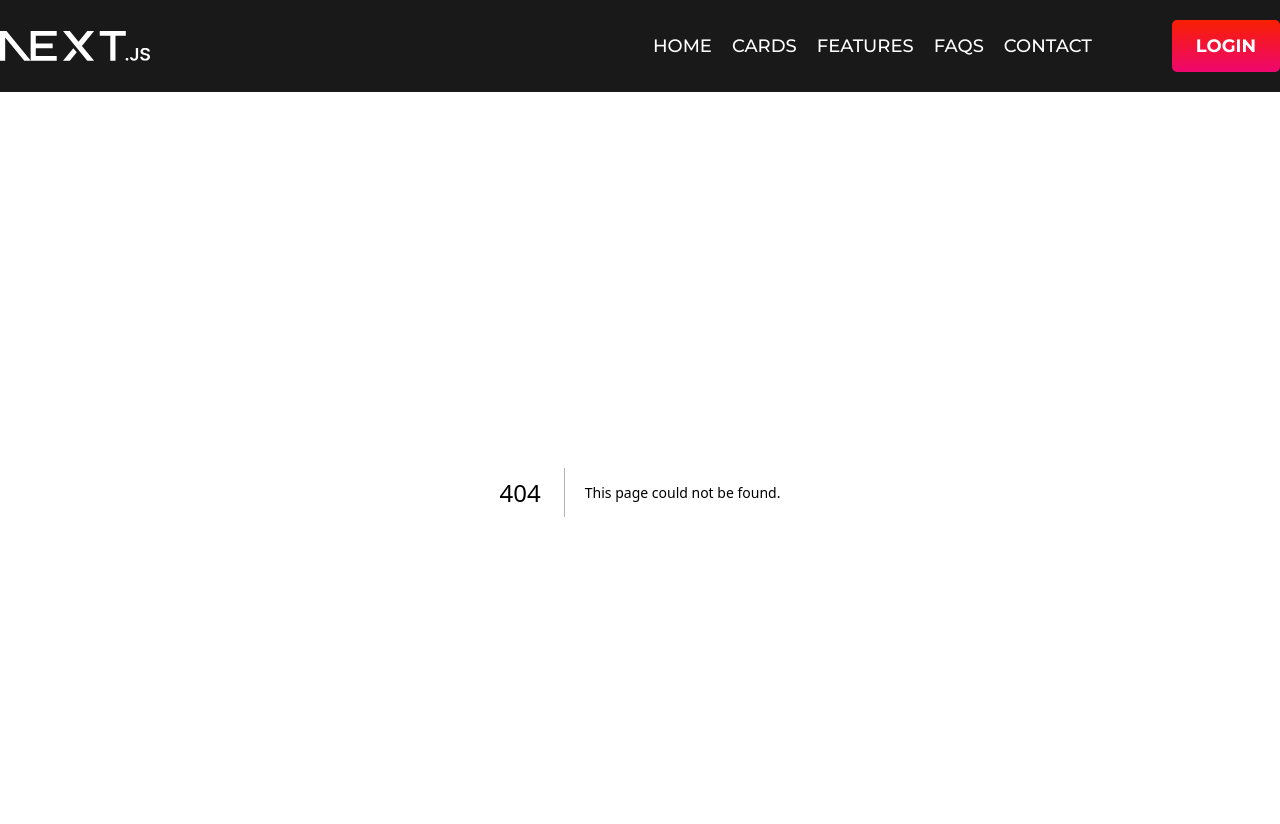
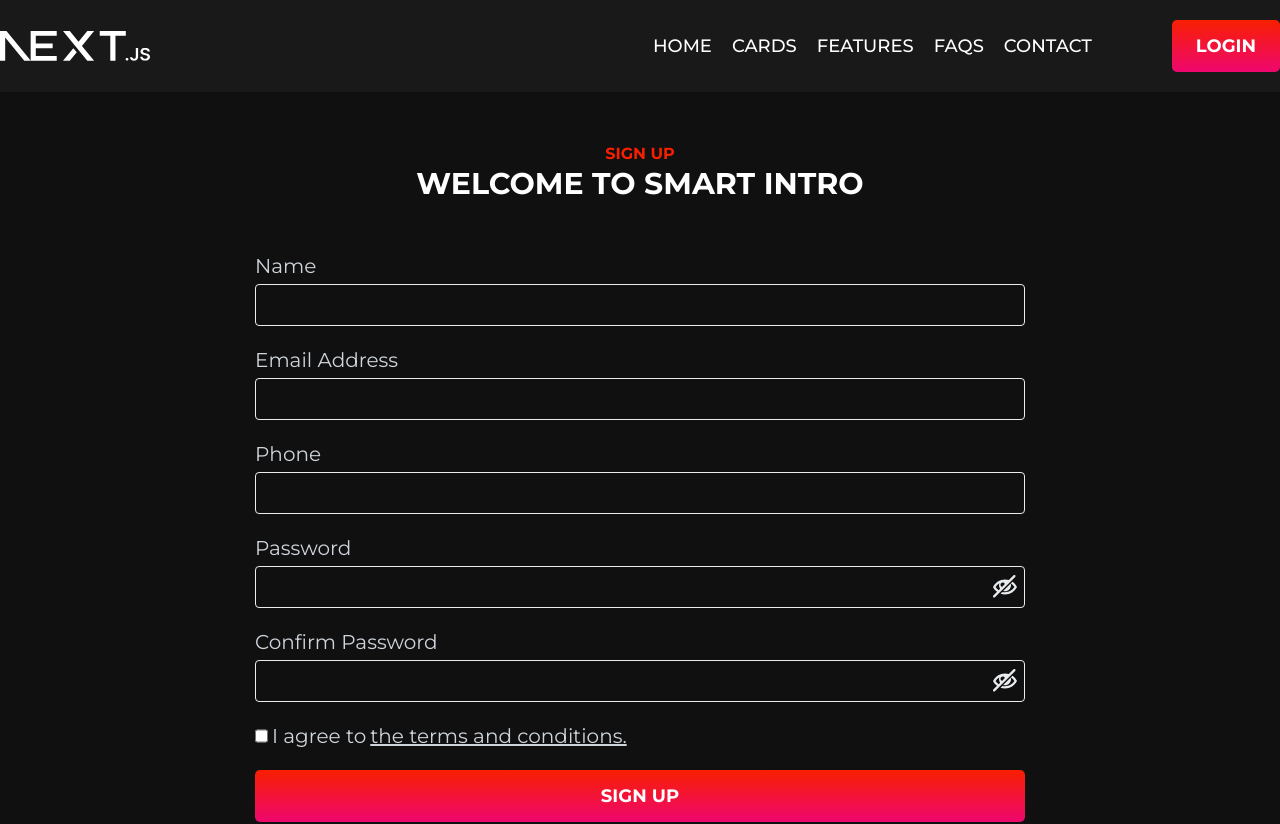
Before and after one commit to jayen123/SmartIntro, a Next.js app: page /signup in a window 1280 px wide. Before the commit this address had no page. Shown: the top 824 px of the page. Built offline with nearby package versions, Linux system fonts and the light colour scheme.

Commit message:
add carousel

```diff
--- a/src/app/card/page.jsx
+++ b/src/app/card/page.jsx
@@ -1,7 +1,9 @@
+import CommonHero from "../components/commonpage"
 import Productcard from "../components/ProductCard"
 export default function Card() {
   return (
     <>
+        <CommonHero heading="Products" />
         <Productcard/>
     </>
   )
--- a/src/app/components/ProductCard.jsx
+++ b/src/app/components/ProductCard.jsx
@@ -53,6 +53,54 @@ export default function Productcard() {
           currentPrice: "1800$",
           allTimePrice: "2500$",
         },
+        {
+          id: 7,
+          name: "White Card",
+          quality: "Premium",
+          image: "/images/white-card.png",
+          currentPrice: "1800$",
+          allTimePrice: "2500$",
+        },
+        {
+          id: 8,
+          name: "Red Card",
+          quality: "Regular",
+          image: "/images/red-card.png",
+          currentPrice: "1800$",
+          allTimePrice: "2500$",
+        },
+        {
+          id: 9,
+          name: "Black Card",
+          quality: "Premium",
+          image: "/images/gradient-card.png",
+          currentPrice: "1800$",
+          allTimePrice: "2500$",
+        },
+        {
+          id: 10,
+          name: "White Card",
+          quality: "Premium",
+          image: "/images/white-card.png",
+          currentPrice: "1800$",
+          allTimePrice: "2500$",
+        },
+        {
+          id: 11,
+          name: "Red Card",
+          quality: "Premium",
+          image: "/images/red-card.png",
+          currentPrice: "1800$",
+          allTimePrice: "2500$",
+        },
+        {
+          id: 12,
+          name: "Black Card",
+          quality: "Premium",
+          image: "/images/gradient-card.png",
+          currentPrice: "1800$",
+          allTimePrice: "2500$",
+        },
       ];
       const cardVarients = {
         hidden : {
--- a/src/app/components/SingleCard.jsx
+++ b/src/app/components/SingleCard.jsx
@@ -6,7 +6,7 @@ export default function SingleCard({bg,quality,name,currentPrice,allTimePrice})
       <div class="group flex flex-col gap-3">
           <div className={'bg-[url(\''+ bg +'\')] bg-no-repeat bg-cover bg-center aspect-square'}>
               <div class="flex justify-center items-center p-1 opacity-0 scale-0 group-hover:opacity-100 group-hover:scale-100 w-full h-full bg-lblack/30 transition-all duration-300 ease-in-out">
-                  <Link class="btn-primary" href="#">VIEW</Link>
+                  <Link class="btn-primary" href="/card">VIEW</Link>
               </div>
           </div>
           <div class="flex flex-col items-center text-white">
--- a/src/app/components/commonpage.jsx
+++ b/src/app/components/commonpage.jsx
@@ -1,7 +1,6 @@
 "use client"
-import { useEffect } from "react"
 import {motion} from "framer-motion"
-const CommonHero = (props) => {
+const CommonHero = ({heading}) => {
     const h1Varients = {
         hidden : {
             y: 20,
@@ -27,7 +26,7 @@ const CommonHero = (props) => {
                         initial="hidden"
                         animate="visible"
 
-                         className="bg-gradient-to-b from-lred bg-lpink bg-clip-text text-transparent text-2xl font-bold text-center uppercase md:text-[40px]">{props.heading}</motion.h1>
+                         className="bg-gradient-to-b from-lred bg-lpink bg-clip-text text-transparent text-2xl font-bold text-center uppercase md:text-[40px]">{heading}</motion.h1>
                     </div>
                 </div>
             </section>
--- /dev/null
+++ b/src/app/components/contact.jsx
@@ -0,0 +1,11 @@
+
+export default function ContactHeading({text,heading}) {
+  return (
+    <>
+        <div className="font-mont font-bold text-center uppercase pb-[50px]">
+            <p className="text-sm text-lred md:text-base">{text}</p>
+            <h2 className="text-base md:text-3xl text-white">{heading}</h2>
+        </div>
+    </>
+  )
+}
--- a/src/app/components/label.jsx
+++ b/src/app/components/label.jsx
@@ -1,9 +1,9 @@
 import React from 'react'
 
-export default function Label(props) {
+export default function Label({target,label}) {
   return (
     <>
-        <label className="contact-label" for={props.target}>{props.label}</label>
+        <label className="contact-label" for={target}>{label}</label>
     </>
   )
 }
--- /dev/null
+++ b/src/app/components/password.jsx
@@ -0,0 +1,24 @@
+'use client'
+import { useState } from 'react';
+import { ImEye, ImEyeBlocked } from 'react-icons/im';
+import Input from '../components/input';
+import Label from './inputlabel';
+
+
+export default function Password({password}) {
+    const [icon, setIcon] = useState(false)
+    const toggleEye = () => {
+        setIcon(!icon);
+      };
+  return (
+    <>
+        <div id="pass" className="flex flex-col gap-1 relative">
+            <Label target="password" label={password}/>
+            < Input class="contact-input" type={icon ? "text" : "password"} />
+            <div onClick={toggleEye} className="absolute right-2 top-[50%]  text-lgray text-2xl cursor-pointer md:top-[55%]">
+                {icon ? <ImEye /> : <ImEyeBlocked />}
+            </div>
+        </div>
+    </>
+  )
+}
--- a/src/app/contact/page.jsx
+++ b/src/app/contact/page.jsx
@@ -41,7 +41,7 @@ export default function ContactUs() {
                                     <Input class="btn-primary" type="submit" value="SEND MESSAGE"/>
                                 </div>
                             </div>
-                            </form>
+                        </form>
                     </div>
                 </div>
             </div>
--- a/src/app/login/page.jsx
+++ b/src/app/login/page.jsx
@@ -1,26 +1,17 @@
-'use client'
+import Password from '../components/password';
+import ContactHeading from '../components/contact';
 import Label from '../components/inputlabel';
 import Checkbox from '../components/checkbox';
 import Input from '../components/input';
-import { useState } from 'react';
-import { ImEye, ImEyeBlocked } from 'react-icons/im';
 import Link from 'next/link'
-import React from 'react'
 
 export default function Login() {
-    const [icon, setIcon] = useState(false)
-    const toggleEye = () => {
-        setIcon(!icon);
-      };
   return (
     <>
         <section className="bg-dblack py-[50px]">
             <div className="container">
                 <div className="row">
-                    <div className="font-mont font-bold text-center uppercase pb-[50px]">
-                        <p className="text-sm text-lred md:text-base">LOGIN</p>
-                        <h2 className="text-base md:text-3xl text-white">HELLO! WELCOME</h2>
-                    </div>
+                    <ContactHeading text="LOGIN" heading="HELLO! WELCOME"/>
                     <div className="max-w-[770px] mx-auto px-[10px] md:px-0">
                         <form action="#">
                             <div className="grid grid-cols-1 gap-5">
@@ -28,13 +19,7 @@ export default function Login() {
                                     <Label target="email" label="Email Address"/>
                                     <Input class="contact-input" type="email"/>
                                 </div>
-                                <div id="pass" className="flex flex-col gap-1 relative">
-                                    <Label target="password" label="Password"/>
-                                    < Input class="contact-input" type={icon ? "text" : "password"} />
-                                    <div onClick={toggleEye} className="absolute right-2 top-[50%]  text-lgray text-2xl cursor-pointer md:top-[55%]">
-                                        {icon ? <ImEye /> : <ImEyeBlocked />}
-                                    </div>
-                                </div>
+                                <Password password="Password" />
                                 <div className="flex justify-between items-center">
                                     <div className='flex gap-1'>
                                         <Checkbox />
@@ -49,7 +34,7 @@ export default function Login() {
                                 </div>
                                 <div className="text-center">
                                     <span className="contact-label">Don’t have an account?</span>
-                                    <Link className="contact-label text-lred" href="/signUp">Sign Up</Link>
+                                    <Link className="contact-label text-lred" href="/signup">Sign Up</Link>
                                 </div>
                             </div>
                         </form>
--- /dev/null
+++ b/src/app/signup/page.jsx
@@ -0,0 +1,55 @@
+import Link from "next/link"
+import Checkbox from "../components/checkbox"
+import Password from "../components/password"
+import ContactHeading from "../components/contact"
+import Label from "../components/inputlabel"
+import Input from "../components/input"
+export default function SignUp() {
+  return (
+    <>
+        <section className="bg-dblack py-[50px]">
+            <div className="container">
+                <div className="row">
+                    <ContactHeading text="SIGN UP" heading="WELCOME TO SMART INTRO"/>
+                    <div className="max-w-[770px] mx-auto px-[10px] md:px-0">
+                        <form action="#">
+                            <div className="grid grid-cols-1 gap-5">
+                                <div className="flex flex-col gap-1">
+                                    <Label target="name" label="Name"/>
+                                    <Input class="contact-input" type="text" id="name"/>
+                                </div>
+                                <div className="flex flex-col gap-1">
+                                    <Label target="email" label="Email Address"/>
+                                    <Input class="contact-input" type="email" name="email"/>
+                                </div>
+                                <div className="flex flex-col gap-1">
+                                  <Label target="phone" label="Phone"/>
+                                  <Input class="contact-input" type="text" name="Phone"/>
+                                </div>
+                                  <Password password="Password" />
+                                  <Password password="Confirm Password" />
+                                <div className="flex gap-1 items-center">
+                                    <div className='flex gap-1'>
+                                        <Checkbox />
+                                        <Label target="remember" label="I agree to"/>
+                                    </div>
+                                    <div>
+                                        <Link className="contact-label underline" href="/terms&conditions">the terms and conditions.</Link>
+                                    </div>
+                                </div>
+                                <div className="flex flex-col">
+                                    <button className="btn-primary">SIGN UP</button>
+                                </div>
+                                <div className="text-center">
+                                    <span className="contact-label">Don’t have an account?</span>
+                                    <Link className="contact-label text-lred" href="/signup">Terms & Conditions</Link>
+                                </div>
+                            </div>
+                        </form>
+                    </div>
+                </div>
+            </div>
+        </section>
+    </>
+  )
+}
```
